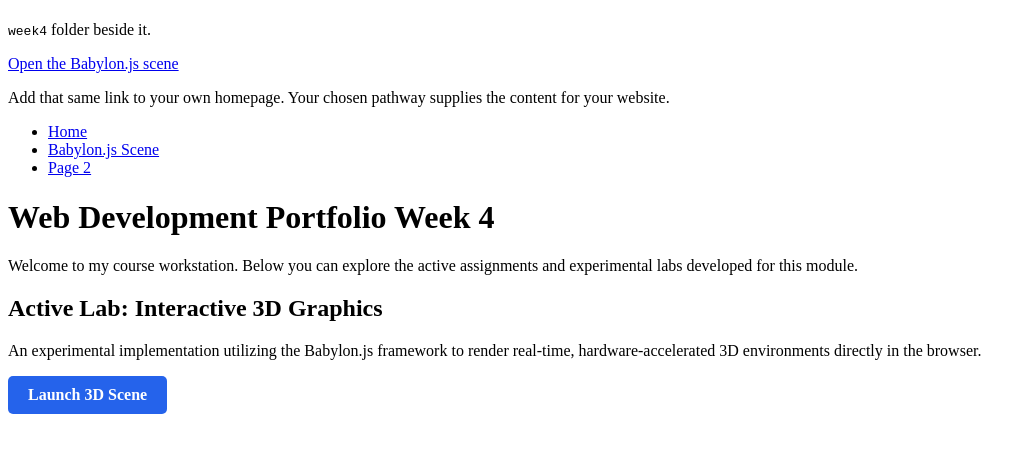
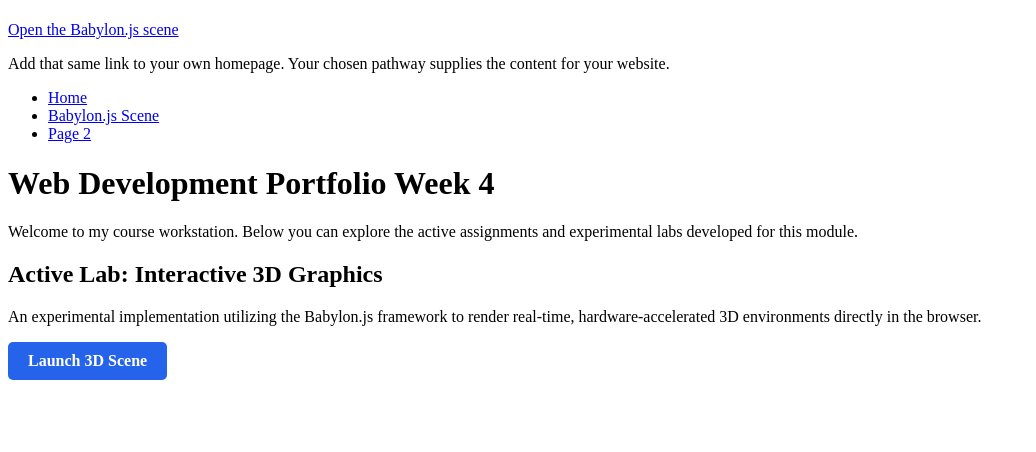
Before and after one commit to 1cyes/3d, a plain HTML site: page week4/index.html in a window 1280 px wide. Shown: the whole page, without its empty margins (0-1036 px from the left). Drawn offline with Linux system fonts and the light colour scheme.

Commit message:
week4/index.html

```diff
--- a/week4/index.html
+++ b/week4/index.html
@@ -1,6 +1,6 @@
 <!doctype html>
 <html lang="en"><head><meta charset="utf-8"><meta name="viewport" content="width=device-width, initial-scale=1"><title>Week 4 starter preview</title><link rel="stylesheet" href="css/styles.css"></head>
-<body><main><h1></h1><p><code>week4</code> folder beside it.</p><p><a href="3d.html">Open the Babylon.js scene</a></p><p>Add that same link to your own homepage. Your chosen pathway supplies the content for your website.</p></main></body></html>
+<body><main><h1></h1><p><code></code></p><p><a href="3d.html">Open the Babylon.js scene</a></p><p>Add that same link to your own homepage. Your chosen pathway supplies the content for your website.</p></main></body></html>
 <header>
     <nav>
         <ul>
```
